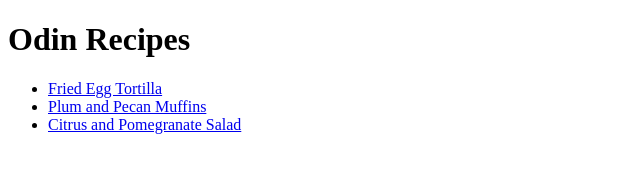
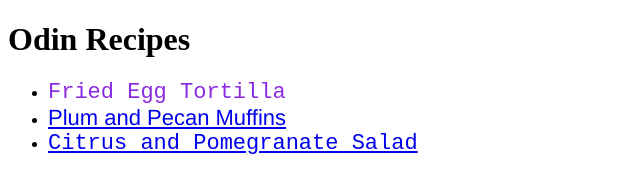
Before and after one commit to MohammadLatif380/odin-recipes, a plain HTML site: page index.html in a window 1280 px wide. Shown: the whole page, without its empty margins (0-640 px from the left). Drawn offline with Linux system fonts and the light colour scheme.

Commit message:
Add styles.css

```diff
--- a/index.html
+++ b/index.html
@@ -3,13 +3,14 @@
     <head>
         <meta charset="UTF-8">
         <title>Odin-Recipes</title>
+        <link rel="stylesheet" href="styles.css">
     </head>
     <body>
         <h1>Odin Recipes</h1>
         <ul>
-            <li><a href="recipes/fried_egg_tortilla.html" target="_blank" rel="noopener norefferer"> Fried Egg Tortilla</a></li>
-            <li><a href="recipes/plum_and_pecan_muffins.html" target="_blank" rel="noopener noreferrer">Plum and Pecan Muffins</a></li>
-            <li><a href="recipes/citrus_and_pomegranate_salad.html" target="_blank" rel="noopener noreferrer">Citrus and Pomegranate Salad</a></li>
+            <li><a href="recipes/fried_egg_tortilla.html" target="_blank" rel="noopener norefferer" class="FET"> Fried Egg Tortilla</a></li>
+            <li><a href="recipes/plum_and_pecan_muffins.html" target="_blank" rel="noopener noreferrer" id="PPM">Plum and Pecan Muffins</a></li>
+            <li><a href="recipes/citrus_and_pomegranate_salad.html" target="_blank" rel="noopener noreferrer" class="CPS">Citrus and Pomegranate Salad</a></li>
         </ul>
     </body>
 </html>
--- /dev/null
+++ b/styles.css
@@ -0,0 +1,16 @@
+.FET {
+    font-family: 'Courier New', Courier, monospace;
+    font-size: 22px;
+    text-decoration: double;
+    color: blueviolet;
+}
+
+#PPM {
+    font-family: 'Franklin Gothic Medium', 'Arial Narrow', Arial, sans-serif;
+    font-size: 22px;
+}
+
+.CPS {
+    font-family: monospace;
+    font-size: 22px;
+}
```
